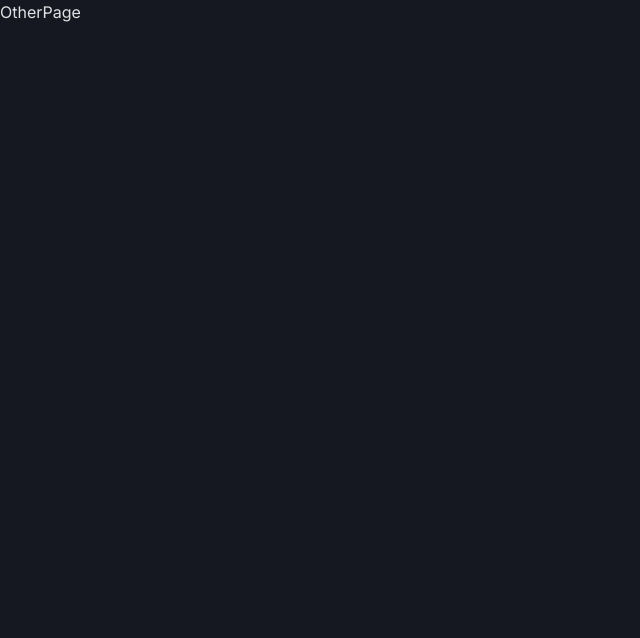
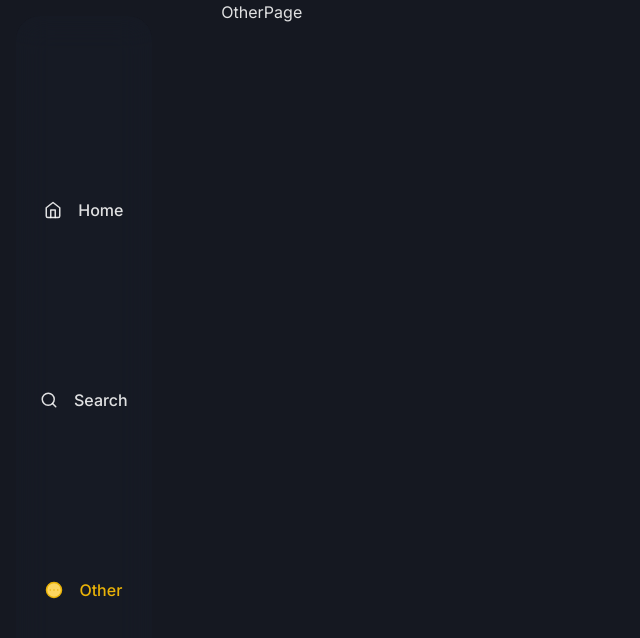
Before and after one commit to rayhanendra/movie-app, a React (Vite) app: page /other in a window 1280 px wide. Shown: the top 638 px of the page, without its empty margins (0-640 px from the left). Built offline with nearby package versions, Linux system fonts and the light colour scheme.

Commit message:
feat: add sidebar, revamp mainlayout, add navigations hook

```diff
--- a/src/components/organisms/NavigationBar.tsx
+++ b/src/components/organisms/NavigationBar.tsx
@@ -1,6 +1,6 @@
 import React from 'react';
-import { HomeIcon, SearchIcon, CircleEllipsisIcon } from 'lucide-react';
-import { useNavigate, useLocation } from 'react-router-dom';
+
+import useNavigations from '@/hooks/useNavigations';
 
 const NavigationBar: React.FC = () => {
   const { navigations, location, handleClick } = useNavigations();
@@ -40,33 +40,4 @@ const NavigationBar: React.FC = () => {
   );
 };
 
-const useNavigations = () => {
-  const navigate = useNavigate();
-  const location = useLocation();
-
-  const navigations = [
-    {
-      icon: <HomeIcon size={18} />,
-      name: 'Home',
-      link: '/',
-    },
-    {
-      icon: <SearchIcon size={18} />,
-      name: 'Search',
-      link: '/search',
-    },
-    {
-      icon: <CircleEllipsisIcon size={18} />,
-      name: 'Other',
-      link: '/other',
-    },
-  ];
-
-  const handleClick = (link: string) => {
-    navigate(link);
-  };
-
-  return { navigations, handleClick, location };
-};
-
 export default NavigationBar;
--- /dev/null
+++ b/src/components/organisms/SideBar.tsx
@@ -0,0 +1,36 @@
+import useNavigations from '@/hooks/useNavigations';
+import React from 'react';
+
+const SideBar: React.FC = () => {
+  const { navigations, location, handleClick } = useNavigations();
+
+  return (
+    <div className=" tw-sticky tw-top-0 tw-z-50 tw-flex tw-h-screen tw-w-full tw-p-4">
+      <div className="tw-backgdrop-filter tw-flex tw-flex-col tw-items-center tw-justify-evenly tw-gap-16 tw-rounded-3xl tw-bg-slate-600 tw-bg-opacity-5 tw-p-6 tw-py-20 tw-backdrop-blur-lg">
+        {navigations.map((navigation) => {
+          const isSelected = location.pathname === navigation.link;
+          const filledIcon = React.cloneElement(navigation.icon, {
+            fill: isSelected ? '#fcd660' : 'none',
+          });
+
+          return (
+            <div
+              key={navigation.name}
+              className={`tw-flex tw-flex-col tw-items-center tw-gap-4 lg:tw-flex-row ${
+                isSelected ? 'tw-text-yellow-500' : ''
+              } tw-cursor-pointer`}
+              onClick={() => handleClick(navigation.link)}
+            >
+              <div>{filledIcon}</div>
+              <div className="tw-text-white-500 tw-text-center tw-text-base tw-font-medium">
+                {navigation.name}
+              </div>
+            </div>
+          );
+        })}
+      </div>
+    </div>
+  );
+};
+
+export default SideBar;
--- /dev/null
+++ b/src/hooks/useNavigations.tsx
@@ -0,0 +1,33 @@
+import { CircleEllipsisIcon, HomeIcon, SearchIcon } from 'lucide-react';
+import { useLocation, useNavigate } from 'react-router-dom';
+
+const useNavigations = () => {
+  const navigate = useNavigate();
+  const location = useLocation();
+
+  const navigations = [
+    {
+      icon: <HomeIcon size={18} />,
+      name: 'Home',
+      link: '/',
+    },
+    {
+      icon: <SearchIcon size={18} />,
+      name: 'Search',
+      link: '/search',
+    },
+    {
+      icon: <CircleEllipsisIcon size={18} />,
+      name: 'Other',
+      link: '/other',
+    },
+  ];
+
+  const handleClick = (link: string) => {
+    navigate(link);
+  };
+
+  return { navigations, handleClick, location };
+};
+
+export default useNavigations;
--- a/src/templates/MainLayout.tsx
+++ b/src/templates/MainLayout.tsx
@@ -1,12 +1,18 @@
 import NavigationBar from '@/components/organisms/NavigationBar';
+import SideBar from '@/components/organisms/SideBar';
 import React from 'react';
 import { Outlet } from 'react-router-dom';
 
 const MainLayout: React.FC = () => {
   return (
     <>
-      <div className="md:tw-container md:tw-mx-auto">
-        <Outlet />
+      <div className="tw-h-screen md:tw-container md:tw-mx-auto md:tw-grid md:tw-grid-cols-12 md:tw-space-x-2">
+        <div className="tw-hidden md:tw-col-span-2 md:tw-block">
+          <SideBar />
+        </div>
+        <div className="md:tw-col-span-10 ">
+          <Outlet />
+        </div>
       </div>
       <NavigationBar />
     </>
```
